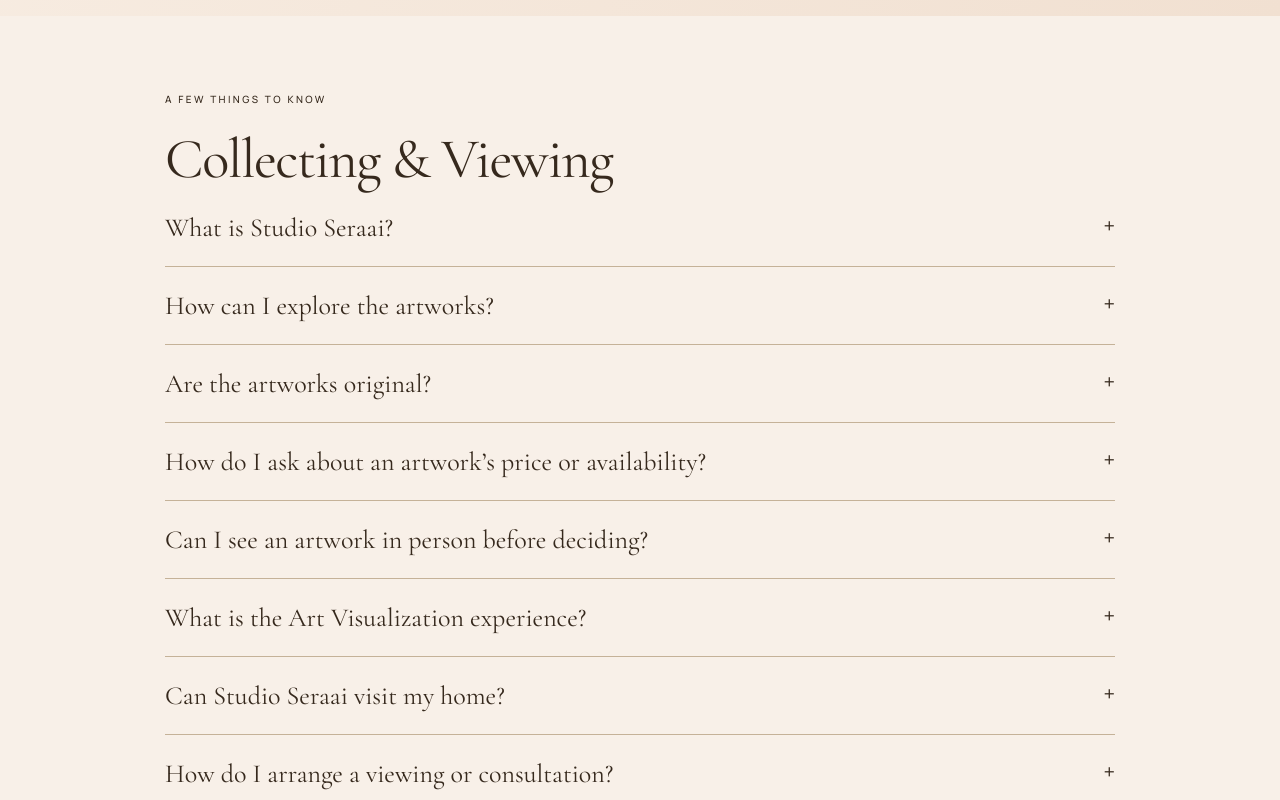
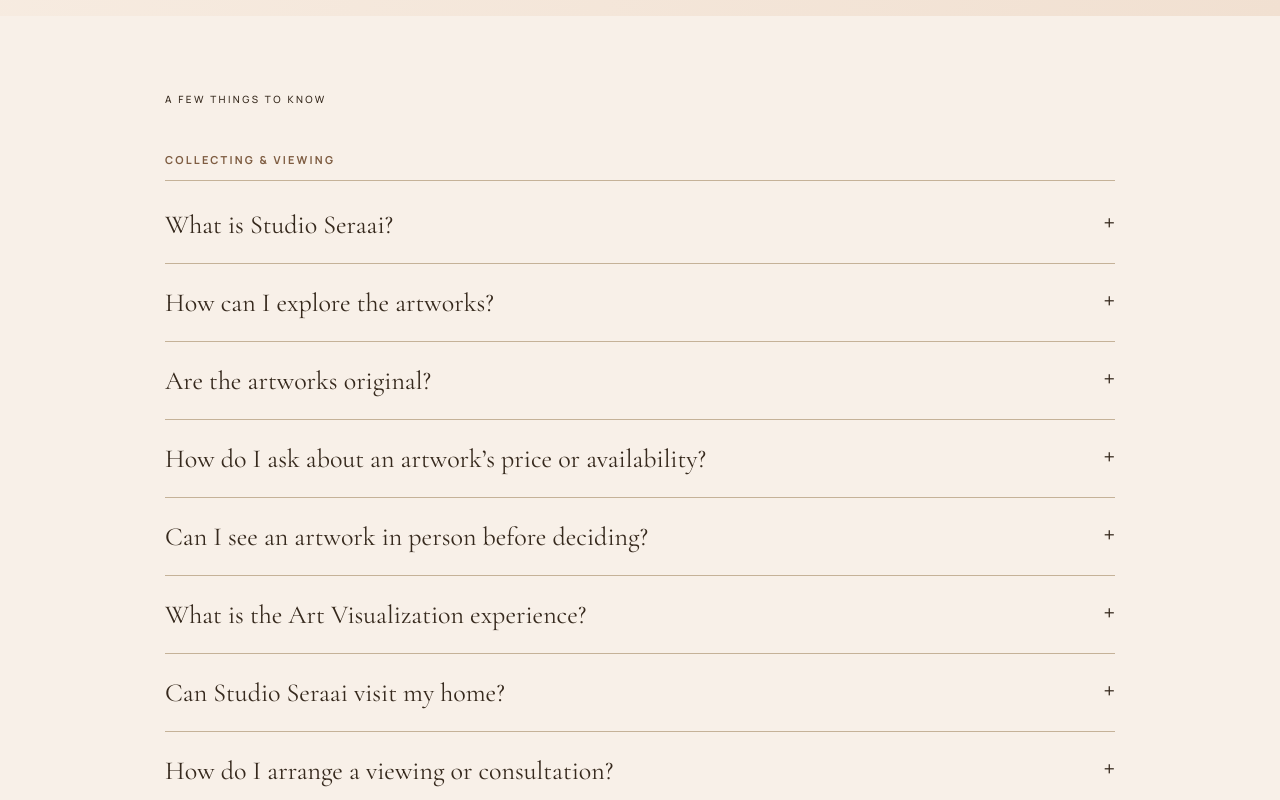
Before and after one commit to studioseraai/studioseraai, a Next.js app: page /contact in a window 1280 px wide. Shown: the part 1840-2640 px from the top of the page. Built offline with nearby package versions, Linux system fonts and the light colour scheme.

Commit message:
Style Contact FAQ groups for the 15-question layout

```diff
--- a/app/contact/ContactV4.module.css
+++ b/app/contact/ContactV4.module.css
@@ -65,3 +65,9 @@
 @media(max-width:1100px){.hero{padding-top:145px;padding-bottom:115px}.intro{margin-bottom:25px}.detail{padding:12px 0}.follow{margin-top:17px}}
 @media(max-width:760px){.visit{padding:44px 6% 65px}.visitHeader{align-items:flex-start;flex-direction:column;gap:18px}.mapFrame{aspect-ratio:1.15/1;min-height:320px}.details{max-width:none}.socials a{width:42px;height:42px}}
 @media(prefers-reduced-motion:reduce){.socials a,.directions{transition:none}}
+
+/* Contact FAQ groups */
+.faqInner :global(.sg-faq-group){margin-top:44px}
+.faqInner :global(.sg-faq-group h2){margin:0 0 5px;padding-bottom:13px;border-bottom:1px solid #c5b298;color:#7e5c41;font:700 11px/1.4 var(--font-interface),Arial,sans-serif;letter-spacing:.2em;text-transform:uppercase}
+.faqInner :global(.sg-faq-group details:first-of-type){margin-top:0}
+@media(max-width:760px){.faqInner :global(.sg-faq-group){margin-top:34px}}
```
